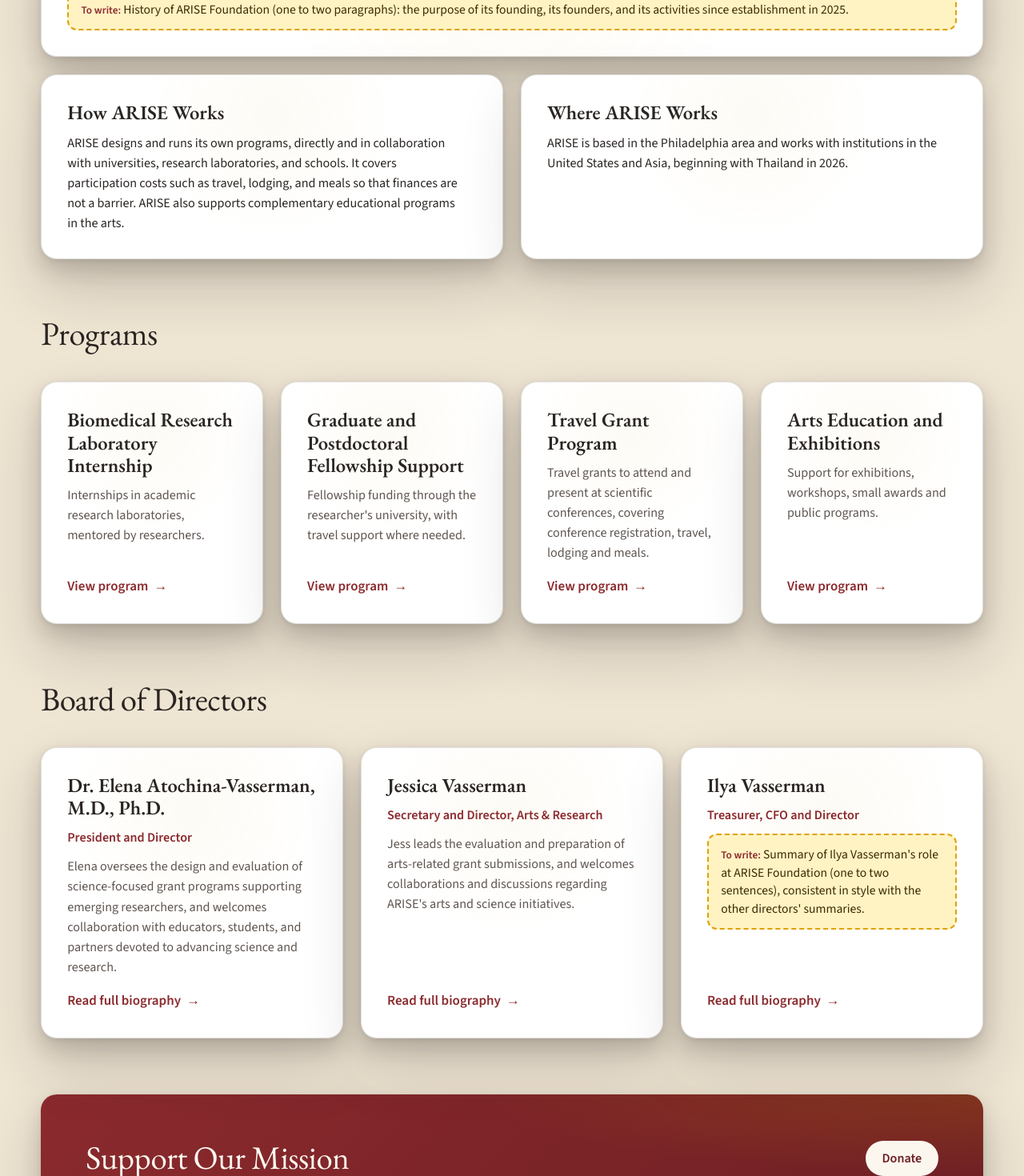
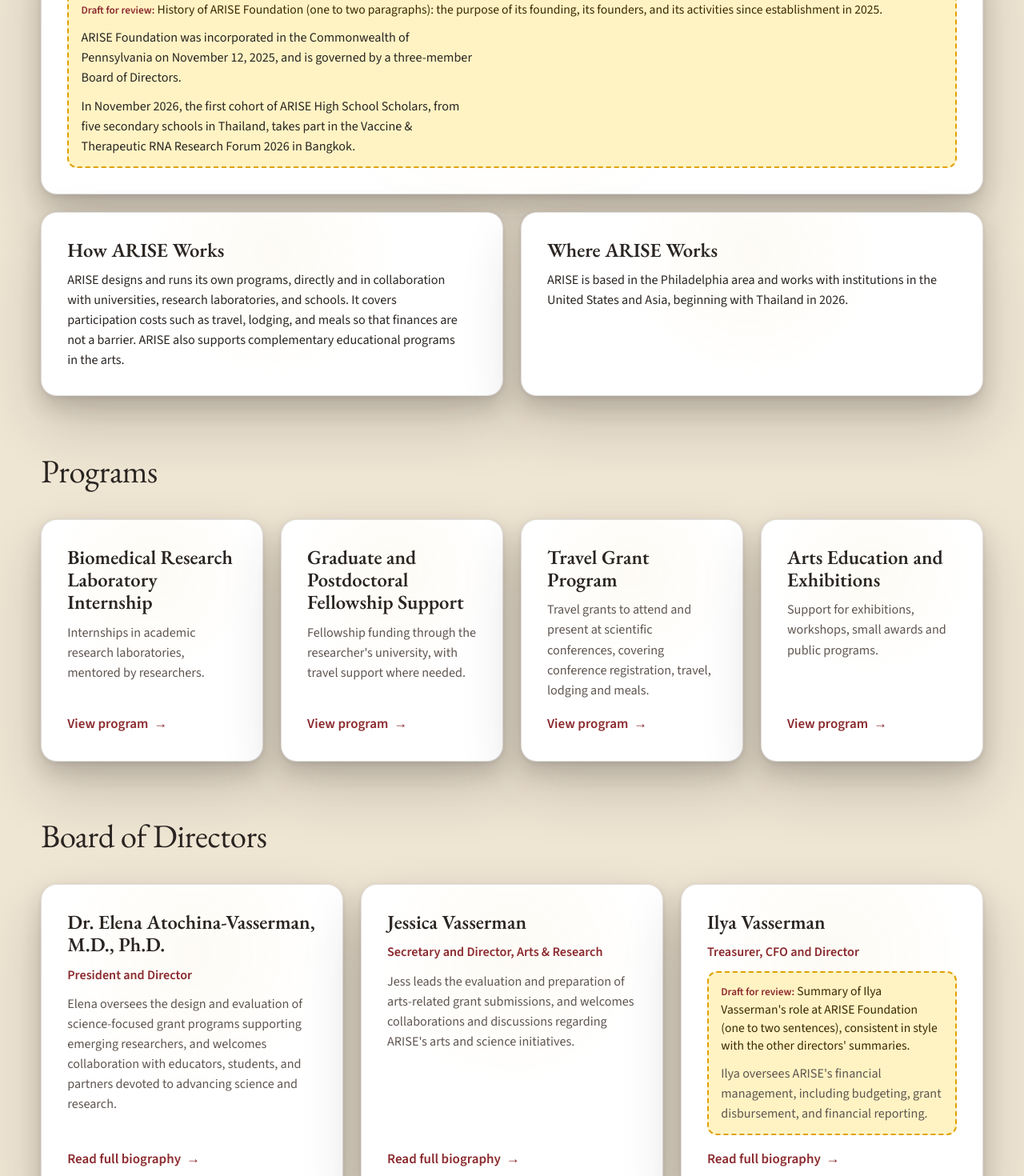
Before and after one commit to shehryarusman/ngo-website, a React (Vite) app: page /about in a window 1280 px wide. Shown: the part 760-2230 px from the top of the page at 80% size. Built offline with nearby package versions, Linux system fonts and the light colour scheme.

Commit message:
Copy: fill drafted sections in production, review boxes in development

```diff
--- a/src/components/common/Placeholder.tsx
+++ b/src/components/common/Placeholder.tsx
@@ -1,32 +1,42 @@
+import { ReactNode } from "react";
 import { SHOW_PLACEHOLDERS } from "../../drafts";
 
 type PlaceholderKind = "text" | "image" | "document" | "approval";
 
-interface PlaceholderProps {
+interface CommonProps {
   /** Exactly what belongs here, e.g. "Ilya Vasserman bio, 3–4 sentences". */
   what: string;
-  kind?: PlaceholderKind;
   inline?: boolean;
   className?: string;
 }
 
-const labels: Record<PlaceholderKind, string> = {
+type PlaceholderProps = CommonProps &
+  (
+    | { kind?: PlaceholderKind; children?: never }
+    /** Drafted content awaiting the client's review: published as written. */
+    | { kind: "review"; children: ReactNode }
+  );
+
+const labels: Record<PlaceholderKind | "review", string> = {
   text: "To write",
   image: "Image needed",
   document: "Document needed",
   approval: "Needs approval",
+  review: "Draft for review",
 };
 
 // Deliberately loud marker for content the client still has to supply.
 // Every instance carries data-placeholder so tests can count what's outstanding.
-// Renders nothing on the public site (see SHOW_PLACEHOLDERS).
+// Renders nothing on the public site (see SHOW_PLACEHOLDERS), except a
+// "review" placeholder, whose drafted content is published as plain markup.
 export function Placeholder({
   what,
   kind = "text",
   inline = false,
   className,
+  children,
 }: PlaceholderProps) {
-  if (!SHOW_PLACEHOLDERS) return null;
+  if (!SHOW_PLACEHOLDERS) return kind === "review" ? <>{children}</> : null;
 
   const Element = inline ? "span" : "div";
 
@@ -40,6 +50,7 @@ export function Placeholder({
     >
       <span className="placeholder-label">{labels[kind]}:</span>{" "}
       <span className="placeholder-what">{what}</span>
+      {kind === "review" ? <Element className="placeholder-content">{children}</Element> : null}
     </Element>
   );
 }
--- a/src/data/siteContent.ts
+++ b/src/data/siteContent.ts
@@ -1,6 +1,28 @@
 import type { PhotoName } from "./images";
 
-export const leadership = [
+// Drafted from ARISE's program documents for the client to review; published
+// as written and shown in "Draft for review" boxes in development.
+export const ourStory = [
+  "ARISE Foundation was incorporated in the Commonwealth of Pennsylvania on November 12, 2025, and is governed by a three-member Board of Directors.",
+  "In November 2026, the first cohort of ARISE High School Scholars, from five secondary schools in Thailand, takes part in the Vaccine & Therapeutic RNA Research Forum 2026 in Bangkok.",
+];
+
+export const milestones = [
+  { date: "November 2025", text: "Incorporated in Pennsylvania" },
+  { date: "September 2026", text: "Classified by the IRS as a 501(c)(3) public charity" },
+  { date: "November 2026", text: "First ARISE High School Scholars cohort, Bangkok" },
+];
+
+export const boardOversight =
+  "The Board of Directors sets the guidelines for each ARISE program and determines its funding. The Board, or its delegate, reviews applications and selects participants on objective, program-related criteria. ARISE keeps a record of the selection criteria and outcomes of each program cycle, and host universities report to ARISE on the progress of ARISE-supported fellows.";
+
+/** draft: the director's text was drafted for review (see ourStory). */
+export const leadership: Array<{
+  name: string;
+  role: string;
+  bio: string | null;
+  draft?: boolean;
+}> = [
   {
     name: "Dr. Elena Atochina-Vasserman, M.D., Ph.D.",
     role: "President and Director",
@@ -14,7 +36,8 @@ export const leadership = [
   {
     name: "Ilya Vasserman",
     role: "Treasurer, CFO and Director",
-    bio: null,
+    bio: "Ilya oversees ARISE's financial management, including budgeting, grant disbursement, and financial reporting.",
+    draft: true,
   },
 ];
 
@@ -23,7 +46,10 @@ export const boardMembers: Array<{
   role: string;
   pronouns?: string;
   intro?: string;
-  sections: Array<{ title: string; body: string }>;
+  /** The director's text was drafted for review (see ourStory). */
+  draft?: boolean;
+  /** In display order. A section without a body is still to be written. */
+  sections: Array<{ title: string; body?: string }>;
 }> = [
   {
     name: "Dr. Elena Atochina-Vasserman, M.D., Ph.D.",
@@ -86,7 +112,22 @@ export const boardMembers: Array<{
   {
     name: "Ilya Vasserman",
     role: "Treasurer, CFO and Director",
-    sections: [],
+    draft: true,
+    intro:
+      "Ilya is a technology, finance, and operations executive who specializes in building scalable back-office platforms. He brings experience in financial systems, operations, and organizational growth across several industries to the ARISE Foundation.",
+    sections: [
+      {
+        title: "Professional Background",
+        body:
+          "As a Managing Partner at Ramius, Ilya designs and oversees the systems and infrastructure that allow growing businesses to operate with clarity, efficiency, and real-time insight. He previously served as Chief Information Officer of Azzur Group, where he led financial systems, IT infrastructure, and digital transformation across 14 entities, including executive dashboards, automated financial workflows, and modernized cloud and hybrid environments. Earlier in his career, he founded a real estate development firm that managed more than $50 million in projects, and held senior technology leadership roles in the consulting, insurance, and healthcare sectors.",
+      },
+      { title: "Why He Serves" },
+      { title: "Personal Touch" },
+      {
+        title: "Role at ARISE",
+        body: "Ilya oversees ARISE's financial management, including budgeting, grant disbursement, and financial reporting.",
+      },
+    ],
   },
 ];
 
--- a/src/pages/AboutPage.tsx
+++ b/src/pages/AboutPage.tsx
@@ -1,13 +1,12 @@
 import { Link } from "react-router-dom";
 import { Card } from "../components/common/Card";
-import { Draft } from "../components/common/Draft";
 import { PageHeader } from "../components/common/PageHeader";
 import { Placeholder } from "../components/common/Placeholder";
 import { Section } from "../components/common/Section";
 import { SupportBand } from "../components/common/SupportBand";
 import { statements } from "../data/organization";
 import { programSummary, programs } from "../data/programs";
-import { leadership } from "../data/siteContent";
+import { leadership, ourStory } from "../data/siteContent";
 import { usePageTitle } from "../hooks/usePageTitle";
 
 export function AboutPage() {
@@ -33,12 +32,17 @@ export function AboutPage() {
         intro="The name stands for Arts, Research, Innovation, Science and Education."
       >
         <div className="grid grid-2">
-          <Draft>
-            <Card className="span-all">
-              <h3>Our Story</h3>
-              <Placeholder what="History of ARISE Foundation (one to two paragraphs): the purpose of its founding, its founders, and its activities since establishment in 2025." />
-            </Card>
-          </Draft>
+          <Card className="span-all">
+            <h3>Our Story</h3>
+            <Placeholder
+              kind="review"
+              what="History of ARISE Foundation (one to two paragraphs): the purpose of its founding, its founders, and its activities since establishment in 2025."
+            >
+              {ourStory.map((paragraph) => (
+                <p key={paragraph}>{paragraph}</p>
+              ))}
+            </Placeholder>
+          </Card>
           <Card>
             <h3>How ARISE Works</h3>
             <p>{statements.howWeWork}</p>
@@ -75,7 +79,14 @@ export function AboutPage() {
             <Card key={member.name}>
               <h3>{member.name}</h3>
               <p className="board-role">{member.role}</p>
-              {member.bio ? (
+              {member.bio && member.draft ? (
+                <Placeholder
+                  kind="review"
+                  what={`Summary of ${member.name}'s role at ARISE Foundation (one to two sentences), consistent in style with the other directors' summaries.`}
+                >
+                  <p className="muted">{member.bio}</p>
+                </Placeholder>
+              ) : member.bio ? (
                 <p className="muted">{member.bio}</p>
               ) : (
                 <Placeholder
--- a/src/pages/ImpactPage.tsx
+++ b/src/pages/ImpactPage.tsx
@@ -1,12 +1,10 @@
 import { Link } from "react-router-dom";
 import { Card } from "../components/common/Card";
-import { Draft } from "../components/common/Draft";
 import { PageHeader } from "../components/common/PageHeader";
 import { Placeholder } from "../components/common/Placeholder";
 import { Section } from "../components/common/Section";
 import { SupportBand } from "../components/common/SupportBand";
-import { organizationFacts } from "../data/siteContent";
-import { SHOW_PLACEHOLDERS } from "../drafts";
+import { boardOversight, organizationFacts } from "../data/siteContent";
 import { usePageTitle } from "../hooks/usePageTitle";
 
 export function ImpactPage() {
@@ -36,13 +34,16 @@ export function ImpactPage() {
 
       <Section id="governance" title="Oversight and Reporting">
         <div className="grid grid-2">
-          <Draft>
-            <Card>
-              <h3>Board Oversight</h3>
-              <Placeholder what="Description of how the Board of Directors oversees programs and grants (one paragraph), per the board's approved governance policies" />
-            </Card>
-          </Draft>
-          <Card className={SHOW_PLACEHOLDERS ? undefined : "span-all"}>
+          <Card>
+            <h3>Board Oversight</h3>
+            <Placeholder
+              kind="review"
+              what="Description of how the Board of Directors oversees programs and grants (one paragraph), per the board's approved governance policies"
+            >
+              <p>{boardOversight}</p>
+            </Placeholder>
+          </Card>
+          <Card>
             <h3>Public Documents</h3>
             <Link className="card-more" to="/transparency">
               View the Transparency page
--- a/src/pages/ProgramPage.tsx
+++ b/src/pages/ProgramPage.tsx
@@ -56,6 +56,7 @@ export function ProgramPage() {
   const scholarsStory = stories.find((story) => story.slug === "thailand-pilot-2026");
   // Without its placeholder, the Timing card only shows when there is a timing line.
   const showTiming = SHOW_PLACEHOLDERS || Boolean(program.timing);
+  const eligibilityNote = `Eligibility criteria and selection process for ${program.name}, per the final program guidelines (under review by ARISE's attorneys)`;
 
   return (
     <main>
@@ -94,14 +95,23 @@ export function ProgramPage() {
               />
             </Card>
           ) : null}
-          <Draft>
+          {program.eligibility ? (
             <Card className="span-all">
               <h2 className="h3">Eligibility</h2>
-              <Placeholder
-                what={`Eligibility criteria and selection process for ${program.name}, per the final program guidelines (under review by ARISE's attorneys)`}
-              />
+              <Placeholder kind="review" what={eligibilityNote}>
+                {program.eligibility.map((paragraph) => (
+                  <p key={paragraph}>{paragraph}</p>
+                ))}
+              </Placeholder>
             </Card>
-          </Draft>
+          ) : (
+            <Draft>
+              <Card className="span-all">
+                <h2 className="h3">Eligibility</h2>
+                <Placeholder what={eligibilityNote} />
+              </Card>
+            </Draft>
+          )}
         </div>
       </Section>
 
--- a/src/styles.css
+++ b/src/styles.css
@@ -1601,6 +1601,16 @@ ul {
   border-color: var(--maroon);
 }
 
+/* Drafted copy: the note stays small; the content inside renders as published. */
+.placeholder-content {
+  display: grid;
+  gap: 0.65rem;
+  margin-top: 0.6rem;
+  color: var(--ink);
+  font-size: 1rem;
+  line-height: 1.6;
+}
+
 /* ---------- 404 ---------- */
 
 .not-found {
```
Also changed, not shown: src/data/news.ts (+11 -4 lines), src/data/programs.ts (+10 -0 lines), src/pages/BoardPage.tsx (+33 -15 lines), src/pages/NewsStoryPage.tsx (+14 -9 lines), src/pages/ProgramsPage.tsx (+17 -10 lines).
